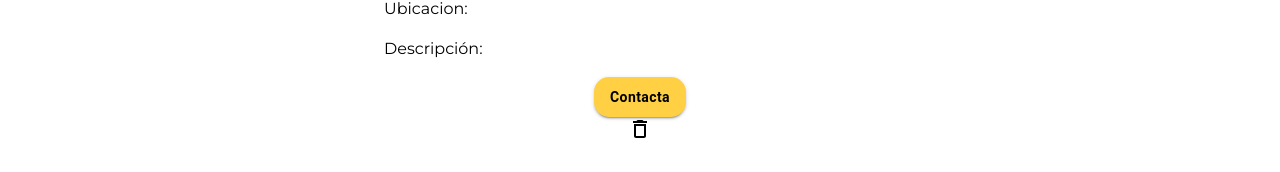
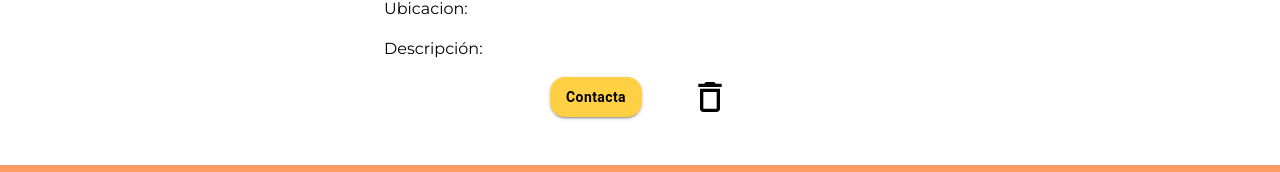
Before and after one commit to erigt/Hackathon_22, a React (Vite) app in the folder frontend/: page /details/1 in a window 1280 px wide. Shown: the part 291-463 px from the top of the page. Built offline with nearby package versions, Linux system fonts and the light colour scheme; no server answers.

Commit message:
cambiado estilos de eliminar

```diff
--- a/frontend/src/pages/Details.jsx
+++ b/frontend/src/pages/Details.jsx
@@ -44,8 +44,10 @@ export default function Details() {
           </div>
           <p>Descripción: {animal.description}</p>
         </article>
-        <Btn color='tertiary' text='Contacta' />
-        <DeleteOutlineIcon onClick={() => deleteCard(animal.id)} />
+        <div className={styles.btnGroup}>
+          <Btn color='tertiary' text='Contacta' />
+          <DeleteOutlineIcon onClick={() => deleteCard(animal.id)} />
+        </div>
       </main>
       <Footer />
     </>
--- a/frontend/src/pages/details.module.css
+++ b/frontend/src/pages/details.module.css
@@ -23,3 +23,14 @@
 .detailsContainer button{
     font-weight: 700;
 }
+
+.btnGroup{
+    display: flex;
+    align-items: center;
+    gap: 3rem;
+}
+
+.btnGroup svg{
+   font-size: 40px;
+   cursor: pointer;
+}
```
